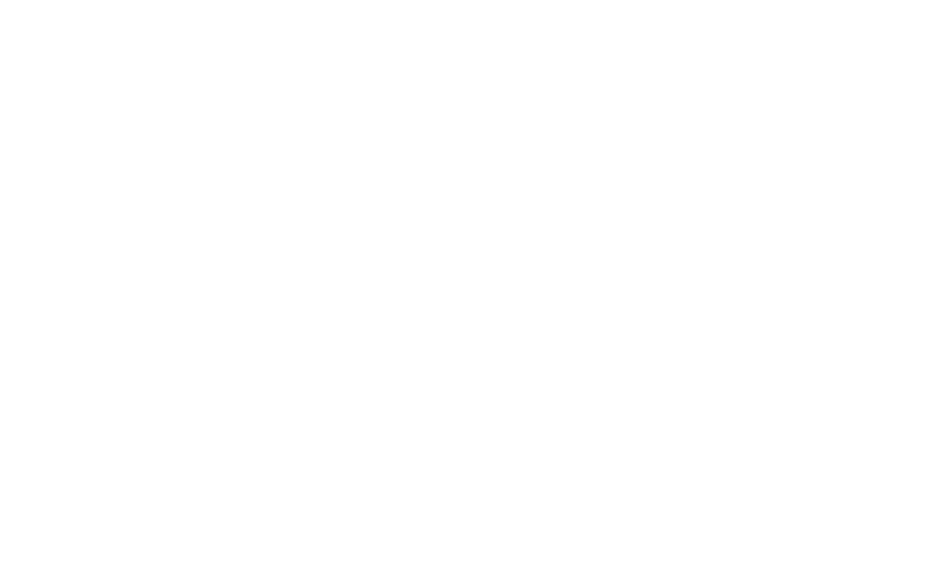
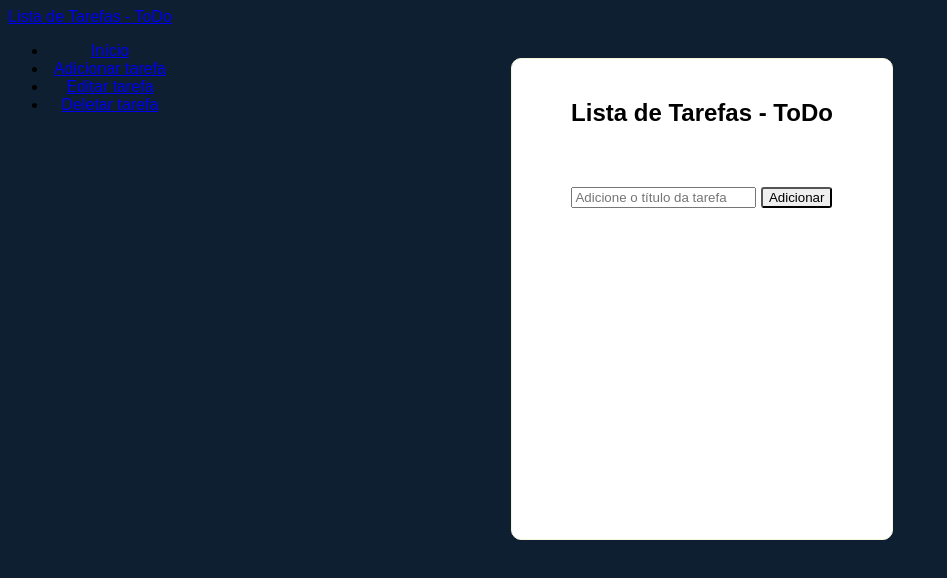
Before and after one commit to lufucx/ToDoJS, a plain HTML site: page index.html in a window 1280 px wide. Shown: the whole page, without its empty margins (0-947 px from the left). Drawn offline with Linux system fonts and the light colour scheme.

Commit message:
first commit

```diff
--- a/css/style.css
+++ b/css/style.css
@@ -0,0 +1,31 @@
+body {
+    font-family: Arial, Helvetica, sans-serif;
+    display: flex;
+    position: center;
+    text-align: center;
+    background-color: rgb(13, 31, 49);
+    color: #000000;
+}
+
+
+
+button {
+    margin-top: 40px;
+    border-radius: 3px;
+}
+
+h2 {
+    margin-top: 0px;
+}
+
+
+.header {
+    padding: 40px;
+    margin: auto;
+    margin-top: 50px;
+    background-color: #ffffff;
+    border: 1px solid beige;
+    border-radius: 10px;
+    width: 300px;
+    height: 400px;
+}
--- a/index.html
+++ b/index.html
@@ -1,12 +1,39 @@
 <!DOCTYPE html>
 <html lang="en">
+
 <head>
     <meta charset="UTF-8">
     <meta name="viewport" content="width=device-width, initial-scale=1.0">
     <link rel="stylesheet" href="css/style.css">
     <title>ToDo - JavaScript</title>
 </head>
+
 <body>
+    <nav class="navbar navbar-default">
+        <div class="container-fluid">
+          <div class="navbar-header">
+            <a class="navbar-brand" href="#">Lista de Tarefas - ToDo</a>
+          </div>
+          <ul class="nav navbar-nav">
+            <li class="active"><a href="#">Início</a></li>
+            <li><a href="#">Adicionar tarefa</a></li>
+            <li><a href="#">Editar tarefa</a></li>
+            <li><a href="#">Deletar tarefa</a></li>
+          </ul>
+        </div>
+      </nav>
+
+
+
+    <div id="div1" class="header">
+        <h2>Lista de Tarefas - ToDo</h2>
+        <input type="text" id="titulo" placeholder="Adicione o título da tarefa">
+        <button id="button" class="addBtn()">Adicionar</button>
+    </div>
+
+
+    <ul id="lista">
+    </ul>
 
 
 
@@ -16,4 +43,5 @@
 
     <script src="js/main.js"></script>
 </body>
+
 </html>
```
